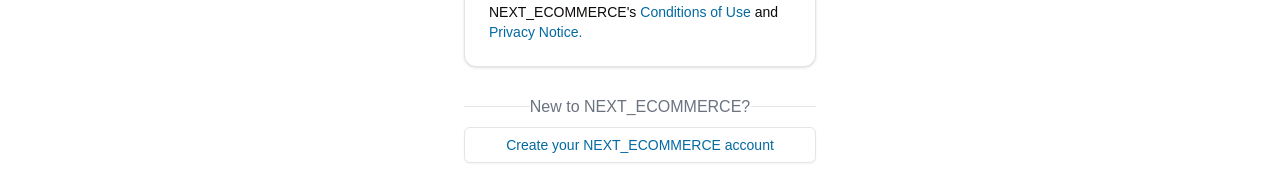
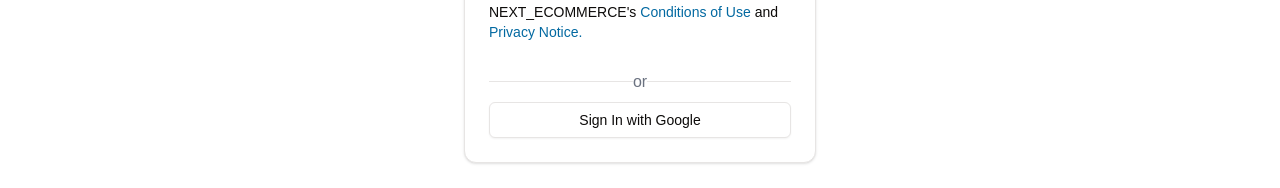
Before and after one commit to nitishkumar868308/ecommerce-next, a Next.js app: page /sign-in in a window 1280 px wide. Shown: the part 455-643 px from the top of the page. Built offline with nearby package versions, Linux system fonts and the light colour scheme; no server answers.

Commit message:
sign-in-with-google

```diff
--- /dev/null
+++ b/app/(auth)/sign-in/google-signin-form.tsx
@@ -0,0 +1,20 @@
+'use client'
+import { Button } from "@/components/ui/button"
+import { SignInWithGoogle } from "@/lib/actions/user.actions"
+import { useFormStatus } from "react-dom"
+
+export function GoogleSignInForm() {
+    const SignInButton = () => {
+        const { pending } = useFormStatus()
+        return (
+            <Button disabled={pending} className="w-full" variant='outline'>
+                {pending ? 'Redirecting to Google...' : 'Sign In with Google'}
+            </Button>
+        )
+    }
+    return (
+        <form action={SignInWithGoogle}>
+            <SignInButton />
+        </form>
+    )
+}
--- a/app/(auth)/sign-in/page.tsx
+++ b/app/(auth)/sign-in/page.tsx
@@ -9,6 +9,7 @@
 import CredentialsSignInForm from './credentials-signin-form'
 import { Button } from '@/components/ui/button'
 import { APP_NAME } from '@/lib/constants'
+import { GoogleSignInForm } from './google-signin-form'
 
 
 export const metadata: Metadata = {
@@ -39,6 +40,10 @@
                     <div>
                         <CredentialsSignInForm />
                     </div>
+                    <SeparatorWithOr />
+                    <div className='mt-4'>
+                        <GoogleSignInForm />
+                    </div>
                 </CardContent>
             </Card>
             <SeparatorWithOr>New to {APP_NAME}?</SeparatorWithOr>
--- a/auth.ts
+++ b/auth.ts
@@ -1,5 +1,5 @@
 import { MongoDBAdapter } from '@auth/mongodb-adapter'
-// import Google from 'next-auth/providers/google'
+import Google from 'next-auth/providers/google'
 import bcrypt from 'bcryptjs'
 import CredentialsProvider from 'next-auth/providers/credentials'
 import { connectToDatabase } from './lib/db'
@@ -30,9 +30,9 @@
   },
   adapter: MongoDBAdapter(client),
   providers: [
-    // Google({
-    //   allowDangerousEmailAccountLinking: true,
-    // }),
+    Google({
+      allowDangerousEmailAccountLinking: true,
+    }),
     CredentialsProvider({
       credentials: {
         email: {
--- a/lib/actions/user.actions.ts
+++ b/lib/actions/user.actions.ts
@@ -15,6 +15,10 @@
 export const SignOut = async () => {
     const redirectTo = await signOut({ redirect: false })
     redirect(redirectTo.redirect)
+}
+
+export const SignInWithGoogle = async () => {
+    await signIn('google')
 }
 
 export async function registerUser(userSignUp: IUserSignUp) {
```
